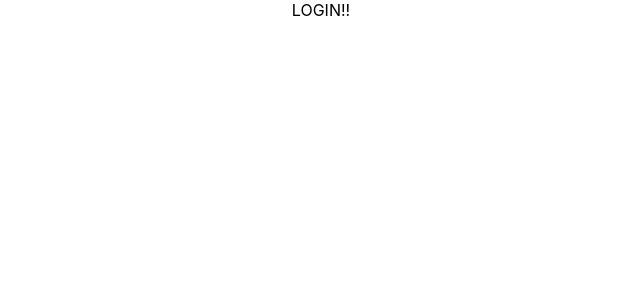
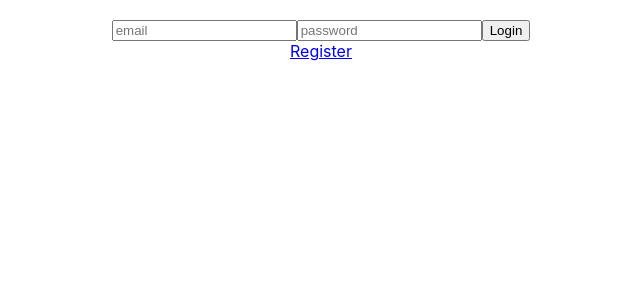
Before and after one commit to MahdiurRahman/TTP-FS, a React (Create React App) app in the folder frontend/: page / in a window 1280 px wide. Shown: the top 300 px of the page, without its empty margins (319-959 px from the left). Built offline with nearby package versions, Linux system fonts and the light colour scheme.

Commit message:
login functionality working on front end

```diff
--- a/frontend/package.json
+++ b/frontend/package.json
@@ -3,6 +3,7 @@
   "version": "0.1.0",
   "private": true,
   "dependencies": {
+    "axios": "^0.19.0",
     "react": "^16.9.0",
     "react-dom": "^16.9.0",
     "react-redux": "^7.1.1",
--- a/frontend/src/App.js
+++ b/frontend/src/App.js
@@ -2,6 +2,10 @@ import React from 'react';
 import './App.css';
 import {BrowserRouter as Router, Switch, Route} from 'react-router-dom';
 import {connect} from 'react-redux'
+
+// Components
+import Login from './components/Login'
+import Register from './components/Register'
 
 class App extends React.Component {
   constructor(props) {
@@ -10,13 +14,31 @@ class App extends React.Component {
 
   render() {
     // Render Variables
-    const LoginPage = () => (<div>LOGIN!!</div>)
+    const LoginPage = (<Login />)
+    const RegisterPage = () => (<Register />)
 
     return (
       <div className="App">
         <Router>
           <Switch>
-            <Route path="/" render={LoginPage} />
+            <Route exact path="/" render={() => {
+              console.log(this.props.user.email)
+              if (this.props.user.email == undefined) {
+                console.log("No user")
+                return LoginPage
+              }
+              else {
+                console.log("Logged in")
+                return <div>Logged In</div>
+              }
+            }} />
+            {/* {
+              this.props.user == {} ?
+              <Route exact path="/" render={LoginPage} />
+              :
+              <Route exact path="/" render={() => <div>Logged in</div>} />
+            } */}
+            <Route exact path="/register" render={RegisterPage} />
           </Switch>
         </Router>
       </div>
@@ -24,4 +46,10 @@ class App extends React.Component {
   }
 }
 
-export default App;
+const mapStateToProps = state => {
+  return {
+    user: state.user
+  }
+}
+
+export default connect(mapStateToProps)(App)
--- /dev/null
+++ b/frontend/src/actions/index.js
@@ -0,0 +1,7 @@
+export const loginUser = user => {
+    console.log(user)
+    return {
+        type: "LOGIN_USER",
+        payload: user
+    }
+}
--- /dev/null
+++ b/frontend/src/components/Login.js
@@ -0,0 +1,61 @@
+import React, { Component } from 'react'
+import {Link} from 'react-router-dom'
+import {loginUser} from '../actions'
+import axios from 'axios'
+import { connect } from 'react-redux';
+
+class Login extends Component {
+    constructor(props) {
+        super(props)
+        this.state = {
+            email: "",
+            password: ""
+        }
+    }
+
+    onChangeHandler = event => {
+        event.preventDefault()
+        this.setState({
+            [event.target.name]: event.target.value
+        })
+    }
+
+    onSubmitHandler = async event => {
+        event.preventDefault()
+        console.log("LOGIN: onSubmitHandler", this.state)
+        const user = await axios.post("http://localhost:5000/api/login", {
+            email: this.state.email,
+            password: this.state.password
+        })
+        this.props.loginUser(user.data)
+    }
+
+    render() {
+        return (
+            <div>
+                <div>
+                    <h3>{this.props.user.firstName}</h3>
+                    <h3>{this.props.user.lastName}</h3>
+                    <h3>{this.props.user.email}</h3>
+                </div>
+                <form onSubmit={this.onSubmitHandler}>
+                    <input name="email" type="text" placeholder="email" onChange={this.onChangeHandler} />
+                    <input name="password" type="password" placeholder="password" onChange={this.onChangeHandler} />
+                    <button type="submit">Login</button>
+                </form>
+                <Link to="/register">Register</Link>
+            </div>
+        )
+    }
+}
+
+const mapStateToProps = state => {
+    console.log(state)
+    return {
+        user: state.user
+    }
+}
+
+export default connect(mapStateToProps, {
+    loginUser
+})(Login)
--- /dev/null
+++ b/frontend/src/components/Register.js
@@ -0,0 +1,22 @@
+import React, { Component } from 'react'
+import {Link} from 'react-router-dom'
+
+class Register extends Component {
+    render() {
+        return (
+            <div>
+                <form onSubmit={() => console.log("REGISTER: onSubmit")}>
+                    <input name="firstName" type="text" placeholder="first name" />
+                    <input name="lastName" type="text" placeholder="last name" />
+                    <input name="email" type="email" placeholder="email" />
+                    <input name="password" type="password" placeholder="password" />
+                    <input name="passwordCheck" type="password" placeholder="retype password" />
+                    <button type="submit">Register</button>
+                </form>
+                <Link to="/">Login</Link>
+            </div>
+        )
+    }
+}
+
+export default Register
--- a/frontend/src/reducers/index.js
+++ b/frontend/src/reducers/index.js
@@ -2,10 +2,11 @@ import {combineReducers} from 'redux'
 
 // User reducer
 const userReducer = (oldUser = {}, action) => {
+    console.log(action)
     switch (action.type) {
-        case "LOGIN":
+        case "LOGIN_USER":
             return action.payload
-        case "LOGOUT":
+        case "LOGOUT_USER":
             return {}
         default:
             return oldUser
```
Also changed, not shown: 1 other file (tests, documents, lock files or other folders).
